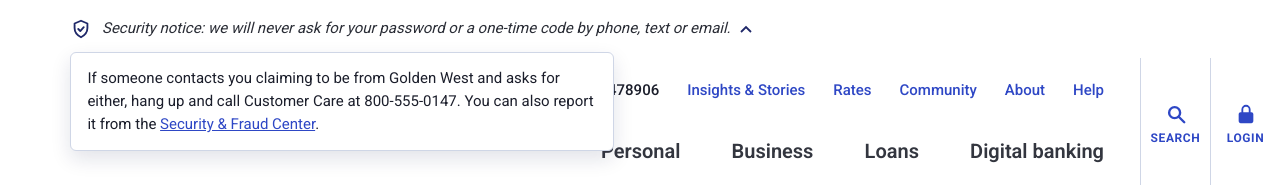
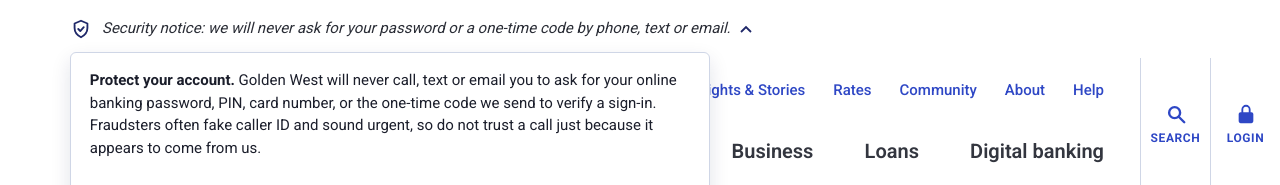
Before and after one commit to Growtheworldtogether/goldenwest-fcu, a Laravel app: page / in a window 1280 px wide, after a click on "Security notice: we will never ask for your password or a on". Shown: the top 185 px of the page. Run offline with Laravel 12, Linux system fonts and the light colour scheme.

Commit message:
Security notice: complete the expanded fraud-warning copy
Co-Authored-By: Claude Sonnet 5.5 <noreply@anthropic.com>
Claude-Session: https://claude.ai/code/session_01BbpThuGCFGRji7S9sW8HB3

```diff
--- a/public/css/site.css
+++ b/public/css/site.css
@@ -48,7 +48,7 @@ h1, h2, h3 { margin: 0; line-height: 1.08; }
 .idnote[open] summary > svg:last-child { transform: rotate(180deg); }
 .idicon { color: var(--navy); flex: none; }
 .idnote p a { color: var(--blue); }
-.idnote p { position: absolute; left: var(--pad); top: 52px; margin: 0; max-width: 34rem; padding: .85rem 1rem; background: #fff; border: 1px solid var(--line); border-radius: 6px; box-shadow: 0 8px 20px rgba(20,26,74,.12); font-size: .9375rem; }
+.idnote p { position: absolute; left: var(--pad); top: 52px; margin: 0; max-width: 40rem; padding: 1rem 1.15rem; line-height: 1.5; z-index: 20; background: #fff; border: 1px solid var(--line); border-radius: 6px; box-shadow: 0 8px 20px rgba(20,26,74,.12); font-size: .9375rem; }
 
 /* ---------- Header ---------- */
 .site-head { position: relative; z-index: 30; background: #fff; }
--- a/resources/views/layouts/site.blade.php
+++ b/resources/views/layouts/site.blade.php
@@ -19,7 +19,7 @@
             <em>Security notice: we will never ask for your password or a one-time code by phone, text or email.</em>
             <svg viewBox="0 0 12 8" width="12" height="8" fill="none" stroke="currentColor" stroke-width="1.8" aria-hidden="true"><path d="m1 1 5 5 5-5"/></svg>
         </summary>
-        <p>If someone contacts you claiming to be from Golden West and asks for either, hang up and call Customer Care at 800-555-0147. You can also report it from the <a href="{{ url('/security') }}">Security &amp; Fraud Center</a>.</p>
+        <p><strong>Protect your account.</strong> Golden West will never call, text or email you to ask for your online banking password, PIN, card number, or the one-time code we send to verify a sign-in. Fraudsters often fake caller ID and sound urgent, so do not trust a call just because it appears to come from us.<br><br>If someone contacts you claiming to be from Golden West and asks for any of these, do not share anything. Hang up and call Customer Care at <a href="tel:8005550147">800-555-0147</a>, or visit your nearest branch. If you already shared information, call us right away so we can secure your accounts. You can also report suspicious messages in the <a href="{{ url('/security') }}">Security &amp; Fraud Center</a>.</p>
     </details>
 </div>
 
```
